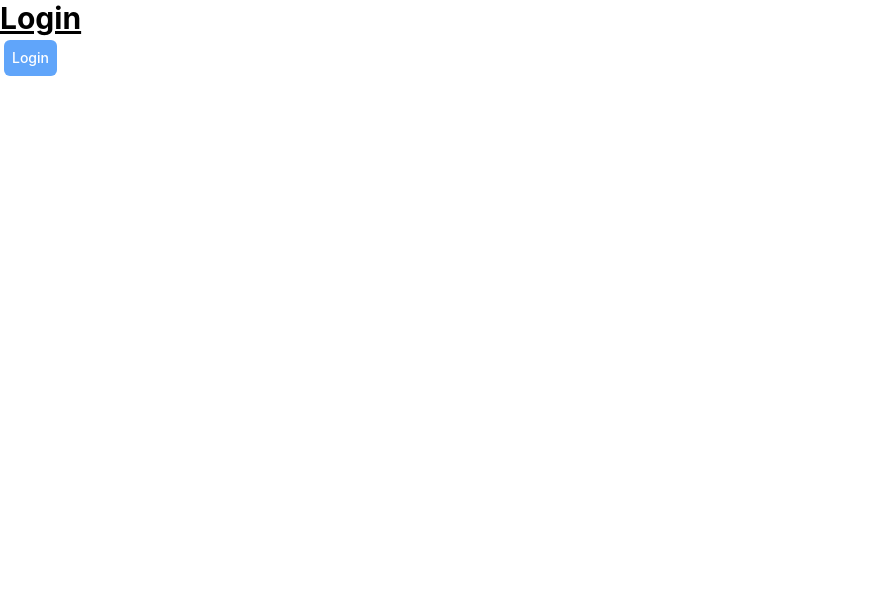
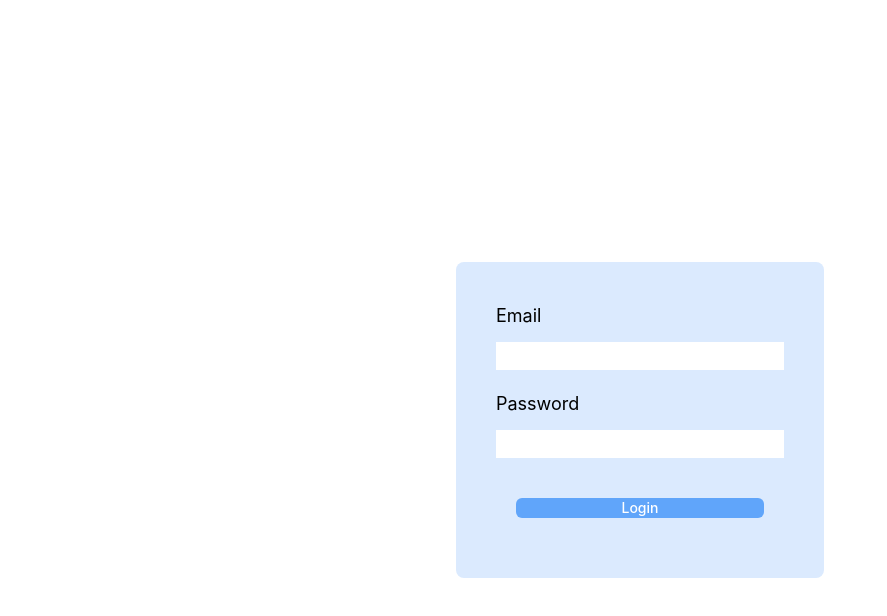
Before and after one commit to robinm3/cqi, a React (Create React App) app in the folder ui/: page /login in a window 1280 px wide. Shown: the top 616 px of the page, without its empty margins (0-887 px from the left). Built offline with nearby package versions, Linux system fonts and the light colour scheme.

Commit message:
adding login

```diff
--- a/ui/src/App.js
+++ b/ui/src/App.js
@@ -15,13 +15,13 @@ function App() {
   const [authenticated, setAuthenticated] = useState("");
 
   useEffect(() => {
-    const authenticated = async () => {
+    const authentication = async () => {
       if (!authenticated) {
         const auth = await getUser();
         setAuthenticated(auth);
       }
     };
-    authenticated();
+    authentication();
   }, []);
 
   return (
--- a/ui/src/layouts/privateLayout/PrivateLayout.js
+++ b/ui/src/layouts/privateLayout/PrivateLayout.js
@@ -6,7 +6,6 @@ import NavButton from "./NavButton";
 const PrivateLayout = () => {
   const navigate = useNavigate();
   const { user, setUser } = useUserContext();
-  console.log(user);
 
   const handleLogout = async () => {
     if (user) {
@@ -22,10 +21,12 @@ const PrivateLayout = () => {
         <Navigate to={{ pathname: "/login" }} />
       ) : (
         <div>
-          <nav className="bg-blue-400 p-6">
+          <nav className="bg-blue-400 p-6 flex row justify-between ">
             <ul className="flex row justify-around">
-              <NavButton to="/tasks">Mes taches</NavButton>
+              <NavButton to="/tasks">Mes tâches</NavButton>
               <NavButton to="/reports">Rapports</NavButton>
+            </ul>
+            <ul className="flex row justify-around">
               <button onClick={handleLogout}>Logout</button>
             </ul>
           </nav>
--- a/ui/src/pages/Login.js
+++ b/ui/src/pages/Login.js
@@ -1,25 +1,49 @@
-import { useContext } from "react";
+import { useContext, useState } from "react";
 import { useNavigate } from "react-router-dom";
 import { UserContext } from "../contexts/userContext";
-import { login } from "../services/Login";
-import Button from "../shared/Button";
 
 const Login = () => {
   const navigate = useNavigate();
   const { setUser } = useContext(UserContext);
+  const [email, setEmail] = useState("");
+  const [password, setPassword] = useState("");
 
   const loginAsDefaultUser = async () => {
-    const auth = await login("some@email.com", "12345");
-    if (auth) {
-      setUser("some@email.com");
-      navigate("/");
-    }
+    // const auth = await login(email, password);
+    /*if (auth) {
+    }*/
+    setUser("some@email.com");
+    navigate("/");
+  };
+
+  const onChangeEmail = (e) => {
+    setEmail(e.target.value);
+  };
+
+  const onChangePassword = (e) => {
+    setPassword(e.target.value);
   };
 
   return (
     <div>
-      <h1 className="text-3xl font-bold underline">Login</h1>
-      <Button onClick={loginAsDefaultUser}>Login</Button>
+      <div className="flex m-5  h-screen place-items-center justify-center">
+        <form className="flex flex-col text-lg bg-blue-100 p-10 rounded-lg">
+          <label>Email</label>
+          <input type="email" onChange={onChangeEmail} className="mb-5 mt-3" />
+          <label>Password</label>
+          <input
+            type="password"
+            onChange={onChangePassword}
+            className="mb-5 mt-3"
+          />
+          <button
+            onClick={loginAsDefaultUser}
+            className="text-lg m-5 bg-blue-400 rounded-md hover:bg-blue-200 active:bg-blue-500shadow-sm text-white text-sm font-medium"
+          >
+            Login
+          </button>
+        </form>
+      </div>
     </div>
   );
 };
```
